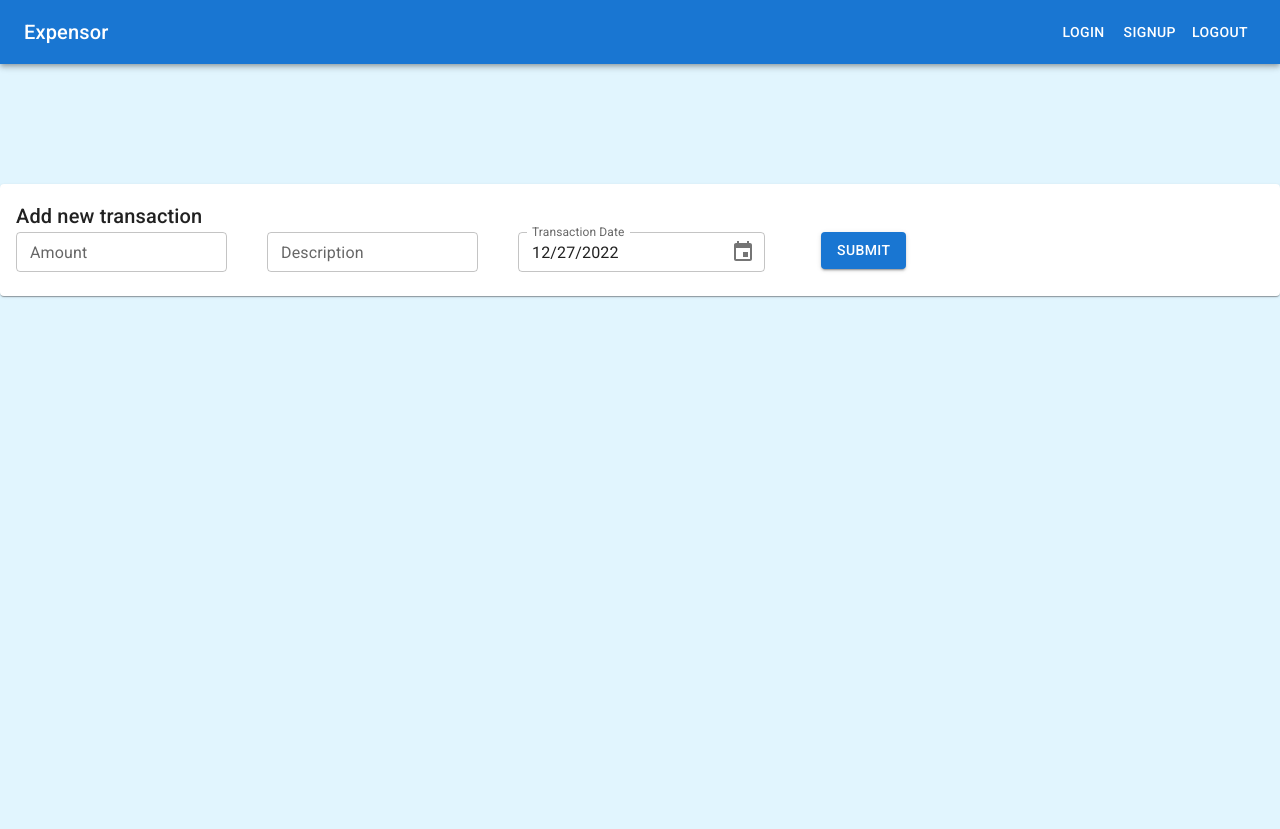
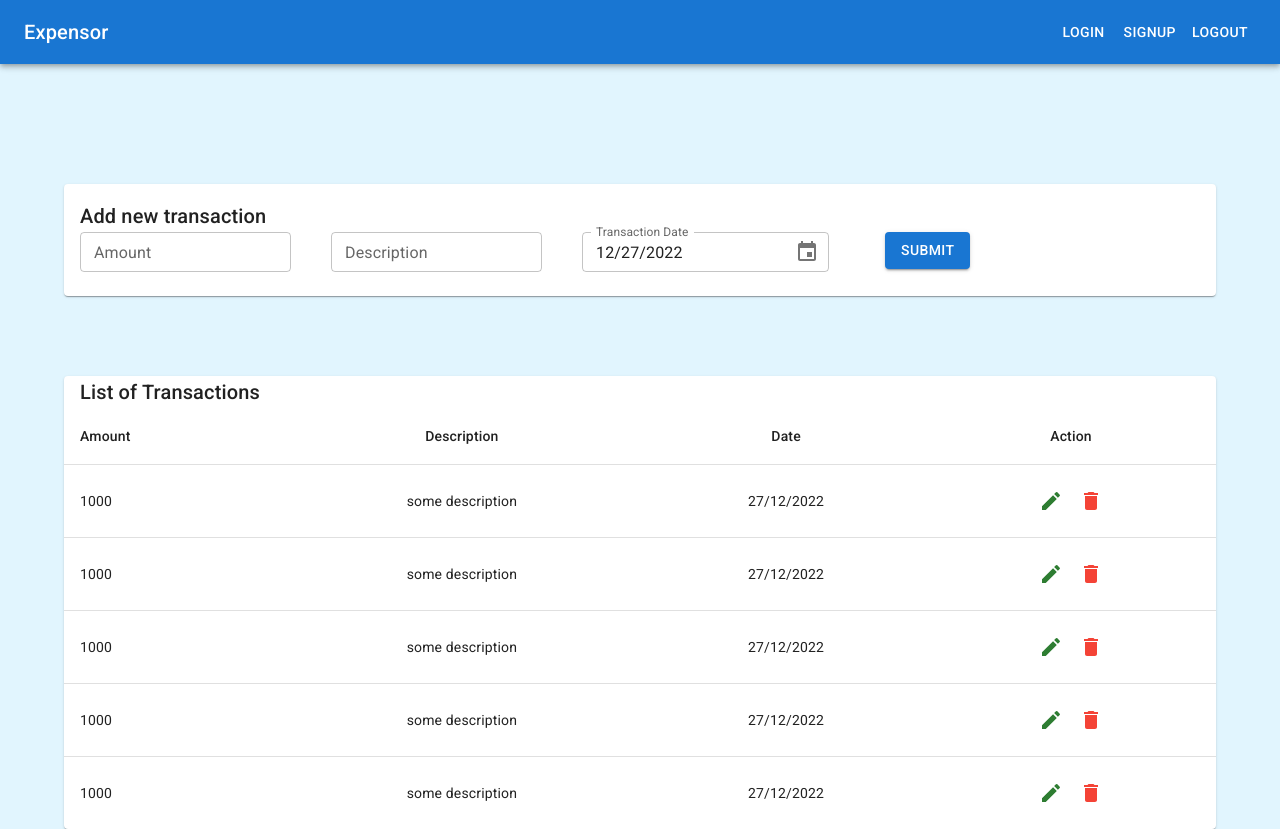
Before and after one commit to SukaranKant/Expensor, a React (Create React App) app in the folder client/: page / in a window 1280 px wide. Before the commit the page ends 800 px from the top, so only its background shows below. Built offline with nearby package versions, Linux system fonts and the light colour scheme.

Commit message:
add transaction list

```diff
--- a/client/src/App.js
+++ b/client/src/App.js
@@ -1,12 +1,17 @@
 import './App.css';
 import Navbar from './components/Navbar';
 import TransactionForm from './components/TransactionForm';
+import TransactionsList from './components/TransactionList';
+import { Container } from "@mui/system";
 
 function App() {
   return (
     <>
       <Navbar/>
+      <Container>
       <TransactionForm/>
+      <TransactionsList/>
+      </Container>
     </>
   );
 }
--- /dev/null
+++ b/client/src/components/TransactionList.js
@@ -0,0 +1,76 @@
+import * as React from "react";
+import Table from "@mui/material/Table";
+import TableBody from "@mui/material/TableBody";
+import TableCell from "@mui/material/TableCell";
+import TableContainer from "@mui/material/TableContainer";
+import TableHead from "@mui/material/TableHead";
+import TableRow from "@mui/material/TableRow";
+import Paper from "@mui/material/Paper";
+import { Typography } from "@mui/material";
+import EditIcon from "@mui/icons-material/Edit";
+import DeleteIcon from "@mui/icons-material/Delete";
+import IconButton from "@mui/material/IconButton";
+import { red } from "@mui/material/colors";
+import dayjs from "dayjs";
+
+const formatDate = date => {
+    return dayjs(date).format("DD/MM/YYYY");
+}
+
+let transactions = [
+    { amount: 1000, description: "some description", date : Date.now()},
+    { amount: 1000, description: "some description", date : Date.now()},
+    { amount: 1000, description: "some description", date : Date.now()},
+    { amount: 1000, description: "some description", date : Date.now()},
+    { amount: 1000, description: "some description", date : Date.now()},
+];
+
+export default function TransactionsList() {
+
+  return (
+    <>
+      <TableContainer component={Paper} sx={{ marginTop: 10 }}>
+        <Typography variant="h6" sx={{ marginLeft: 2 }}>
+          List of Transactions
+        </Typography>
+
+        <Table sx={{ minWidth: 650 }} aria-label="simple table">
+          <TableHead>
+            <TableRow>
+              <TableCell>Amount</TableCell>
+              <TableCell align="center">Description</TableCell>
+              <TableCell align="center">Date</TableCell>
+              <TableCell align="center">Action</TableCell>
+            </TableRow>
+          </TableHead>
+          <TableBody>
+            {transactions.map((transaction) => (
+              <TableRow
+                key={transaction._id}
+                sx={{ "&:last-child td, &:last-child th": { border: 0 } }}
+              >
+                <TableCell component="th" scope="row">
+                  {transaction.amount}
+                </TableCell>
+                <TableCell align="center">{transaction.description}</TableCell>
+                <TableCell align="center">{formatDate(transaction.date)}</TableCell>
+                <TableCell align="center">
+
+                  <IconButton component="label">
+                    <EditIcon color="success" />
+                  </IconButton>
+
+                  <IconButton
+                    component="label"
+                  >
+                    <DeleteIcon sx={{ color: red[500] }} />
+                  </IconButton>
+                </TableCell>
+              </TableRow>
+            ))}
+          </TableBody>
+        </Table>
+      </TableContainer>
+    </>
+  );
+}
```
